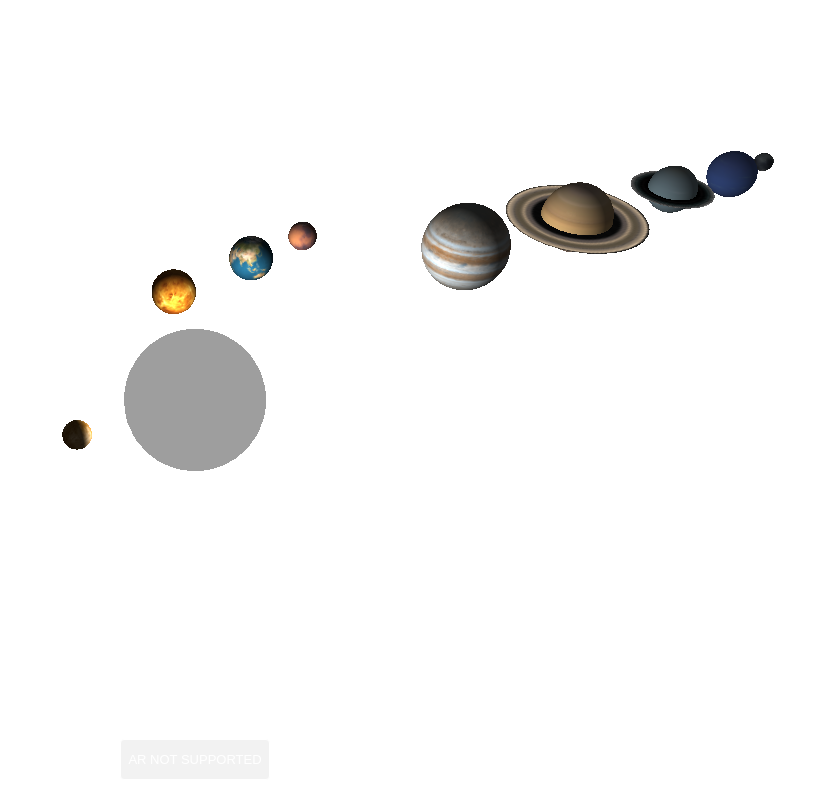
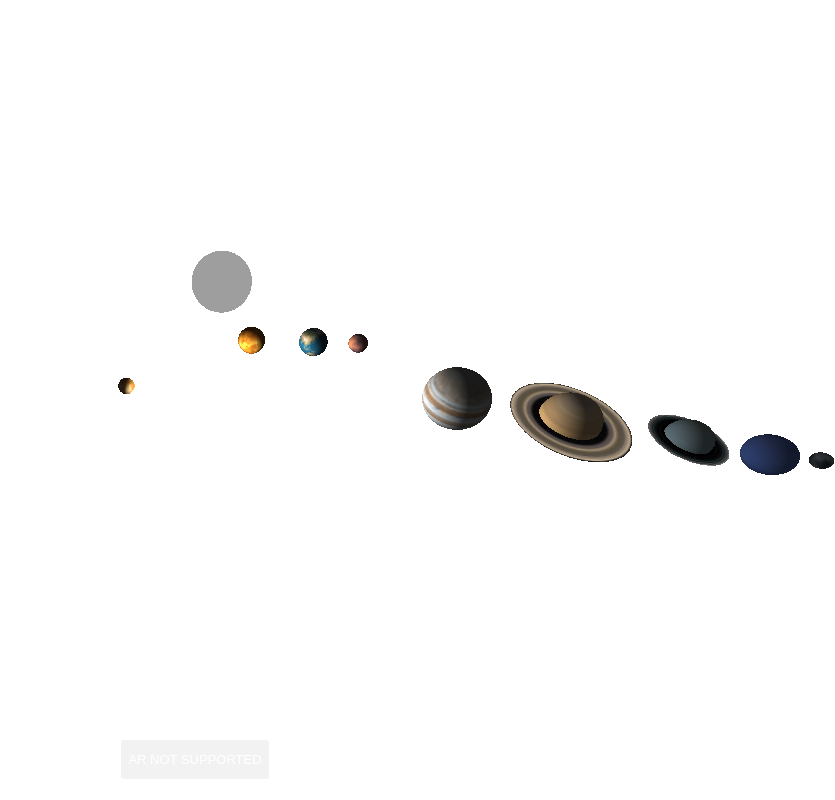
Before and after one commit to Aatmik-Coder/solar-system, a website with bundled scripts: page index.html in a window 1280 px wide. Shown: the whole page, without its empty margins (445-1280 px from the left). Built offline with nearby package versions, Linux system fonts and the light colour scheme; animation ran at ten frames a second.

Commit message:
changed sun position to in index.js file

```diff
--- a/index.js
+++ b/index.js
@@ -26,7 +26,7 @@ document.body.appendChild(renderer.domElement);
 const scene = new THREE.Scene();
 
 const camera = new THREE.PerspectiveCamera(
-    45,
+    75,
     window.innerWidth / window.innerHeight,
     0.1,
     1000
@@ -34,7 +34,7 @@ const camera = new THREE.PerspectiveCamera(
 
 const orbit = new OrbitControls(camera, renderer.domElement);
 
-camera.position.set(-90, 140, 140);
+camera.position.set(20, 140, 140);
 orbit.update();
 
 const ambientLight = new THREE.AmbientLight(0x333333);
@@ -60,8 +60,11 @@ const sunMat = new THREE.MeshBasicMaterial({
 
 const sun = new THREE.Mesh(sunGeo, sunMat);
 scene.add(sun);
+sun.position.z = -100;
+sun.position.y = -10;
 
-
+// const sunobj = new THREE.Object3D();
+// sunobj.add(sun);
 
 function createPlanet(size, texture, position, ring) {
     const geo = new THREE.SphereGeometry(size, 30, 30);
@@ -125,6 +128,7 @@ function animate() {
     pluto.mesh.rotateY(0.008);
 
     // around-sun-rotation
+    // sunobj.rotateY(0.02);
     mercury.obj.rotateY(0.04);
     venus.obj.rotateY(0.015);
     earth.obj.rotateY(0.01);
```
Also changed, not shown: dist/index.html, 2 other files.
